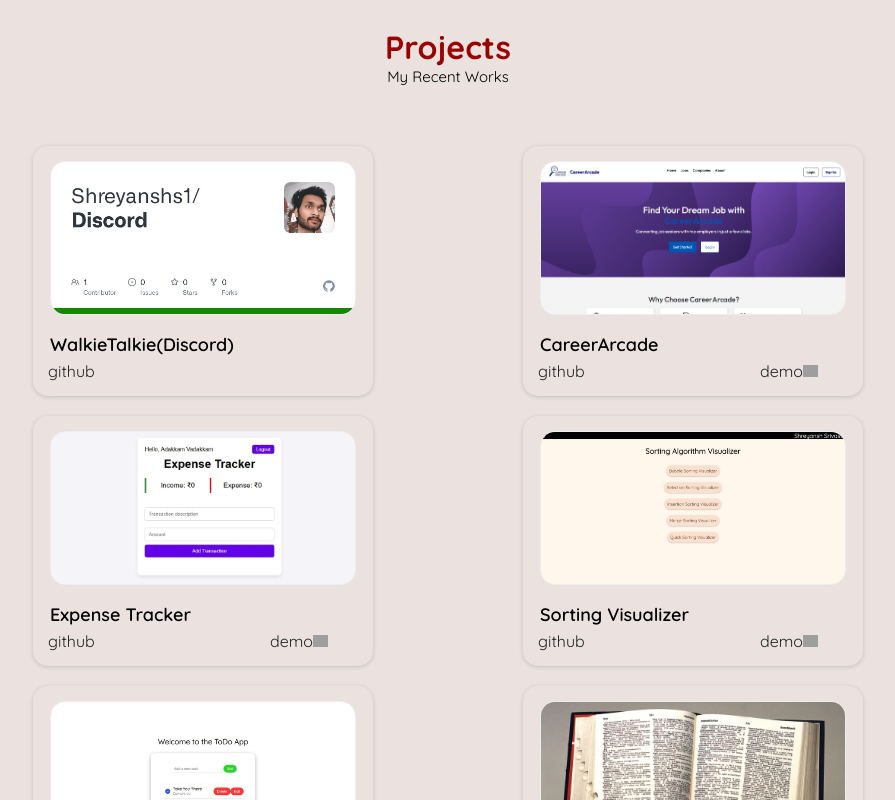
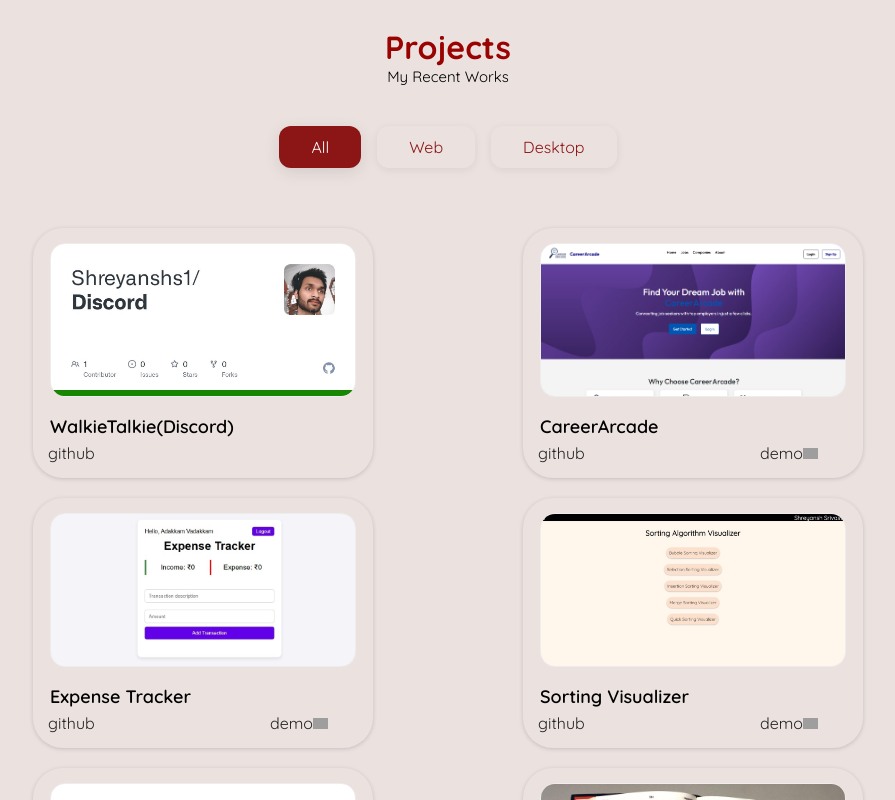
Before and after one commit to Shreyanshs1/Portfolio, a React (Create React App) app: page / in a window 1280 px wide. Shown: the part 1800-2600 px from the top of the page, without its empty margins (192-1087 px from the left). Built offline with nearby package versions, Linux system fonts and the light colour scheme; grey boxes are pictures that could not be loaded; a web font is replaced by a local one.

Commit message:
Add tabs to project section

```diff
--- a/src/Components/Projects.js
+++ b/src/Components/Projects.js
@@ -1,4 +1,4 @@
-import React from 'react'
+import React, { useState } from 'react'
 import ProjectsCard from '../Cards/ProjectsCard'
 import Visualizer from '../assets/Screenshot/visualizer.jpeg'
 import Todo from '../assets/Screenshot/todo.jpeg'
@@ -14,6 +14,8 @@
 import line from '../assets/Line-Design.svg'
 
 function Projects() {
+  const [activeTab, setActiveTab] = useState('all')
+
   const projects = [
     {
       id:0,
@@ -21,7 +23,8 @@
       image:Discord,
       github:"https://github.com/Shreyanshs1/Discord",
       demo:null,
-      techStack: ["C#", "WPF", "XAML","Socket"]
+      techStack: ["C#", "WPF", "XAML","Socket"],
+      type: "Desktop"
     },
     {
       id:1,
@@ -29,7 +32,8 @@
       image:Career,
       github:"https://github.com/Shreyanshs1/CareerArcade",
       demo:"https://careerarcade.vercel.app/",
-      techStack: ["React", "ASP.NET Web API", "SQL Server"]
+      techStack: ["React", "ASP.NET Web API", "SQL Server"],
+      type: "Web"
     },
     {
       id:2,
@@ -37,7 +41,8 @@
       image:Expense,
       github:"https://github.com/Shreyanshs1/ExpenseTracker",
       demo:"https://expensetracker-eta-fawn.vercel.app/login",
-      techStack: ["React", "Node.js","Express", "MongoDB"]
+      techStack: ["React", "Node.js","Express", "MongoDB"],
+      type: "Web"
     },
     {
       id:3,
@@ -45,7 +50,8 @@
       image:Visualizer,
       github:"https://github.com/Shreyanshs1/Sorting-Visualizer.git",
       demo:"https://shreyanshs1.github.io/Sorting-Visualizer/",
-      techStack: ["HTML", "CSS", "JavaScript"]
+      techStack: ["HTML", "CSS", "JavaScript"],
+      type: "Web"
     },
     {
       id:4,
@@ -53,7 +59,8 @@
       image:Todo,
       github:"https://github.com/Shreyanshs1/todo.git",
       demo:null,
-      techStack: ["React", "Node.js","Express", "MongoDB"]
+      techStack: ["React", "Node.js","Express", "MongoDB"],
+      type: "Web"
     },
     {
       id:5,
@@ -61,7 +68,8 @@
       image:Dictionary,
       github:"https://github.com/Shreyanshs1/Dictionary",
       demo:"https://shreyanshs1.github.io/Dictionary/",
-      techStack: ["HTML", "CSS", "JavaScript"]
+      techStack: ["HTML", "CSS", "JavaScript"],
+      type: "Web"
     }
     ,{
       id:6,
@@ -69,7 +77,8 @@
       image:Currency,
       github:"https://github.com/Shreyanshs1/Currency-Converter",
       demo:"https://shreyanshs1.github.io/Currency-Converter/",
-      techStack: ["HTML", "CSS", "JavaScript"]
+      techStack: ["HTML", "CSS", "JavaScript"],
+      type: "Web"
     },
     {
       id:7,
@@ -77,7 +86,8 @@
       image:Weather,
       github:"https://github.com/Shreyanshs1/react-weather-app/tree/main",
       demo:null,
-      techStack: ["React","Weather API"]
+      techStack: ["React","Weather API"],
+      type: "Web"
     },
     {
       id:8,
@@ -85,7 +95,8 @@
       image:Calculator,
       github:"https://replit.com/@Shreyansh1807/React-Calculator",
       demo:null,
-      techStack: ["React"]
+      techStack: ["React"],
+      type: "Web"
     },
     {
       id:9,
@@ -93,21 +104,46 @@
       image:SoftSell,
       github:"https://github.com/Shreyanshs1/softsell",
       demo:"https://softsell-phi-three.vercel.app/",
-      techStack: ["HTML", "CSS", "JavaScript"]
+      techStack: ["HTML", "CSS", "JavaScript"],
+      type: "Web"
     }
   ]
+
+  const filteredProjects = activeTab === 'all'
+    ? projects
+    : projects.filter(project => project.type.toLowerCase() === activeTab)
+
   return (
     <>
     <div className='container-projects' id='projects'>
         <h1 className='about-page-heading'>Projects</h1>
         <p className='about-page-subheading'>My Recent Works</p>
+        <div className='projects-tabs'>
+          <button
+            className={`projects-tab-btn${activeTab === 'all' ? ' active' : ''}`}
+            onClick={() => setActiveTab('all')}
+          >
+            All
+          </button>
+          <button
+            className={`projects-tab-btn${activeTab === 'web' ? ' active' : ''}`}
+            onClick={() => setActiveTab('web')}
+          >
+            Web
+          </button>
+          <button
+            className={`projects-tab-btn${activeTab === 'desktop' ? ' active' : ''}`}
+            onClick={() => setActiveTab('desktop')}
+          >
+            Desktop
+          </button>
+        </div>
       <div className='main-projects'>
         {
-          projects.map((project)=>(
+          filteredProjects.map((project)=>(
             <ProjectsCard key={project.id} project={project}/>
           ))
         }
-
       </div>
       <div className='line-design'>
         <img src={line}/>
--- a/src/StyleSheets/Projects.css
+++ b/src/StyleSheets/Projects.css
@@ -17,7 +17,7 @@
     height: 250px;
     width: 340px;
     box-shadow: rgba(0, 0, 0, 0.16) 0px 1px 4px;
-    border-radius: 15px;
+    border-radius: 30px;
 }
 
 .project-img-wrap{
@@ -134,7 +134,37 @@
     width: 15px;
 }
 
+.projects-tabs {
+  display: flex;
+  justify-content: center;
+  margin: 2.5rem 0 2rem 0; /* Added margin-top */
+  gap: 1rem;
+}
 
+.projects-tab-btn {
+  background: transparent;
+  border: none;
+  outline: none;
+  padding: 0.7rem 2rem;
+  font-size: 1rem;
+  border-radius: 12px;
+  cursor: pointer;
+  color: var(--tertiary);
+  font-family: 'Quicksand', sans-serif; /* Add this line */
+  transition: background 0.2s, color 0.2s;
+  box-shadow: 0 2px 8px rgba(0,0,0,0.07);
+}
+
+.projects-tab-btn.active {
+  background: var(--tertiary);
+  color: #fff;
+  box-shadow: 0 4px 16px rgba(0,0,0,0.10);
+}
+
+.projects-tab-btn:hover:not(.active) {
+  background: rgba(0,0,0,0.04);
+  color: var(--tertiary);
+}
 
 @media (max-width: 900px) {
     .main-projects{
```
